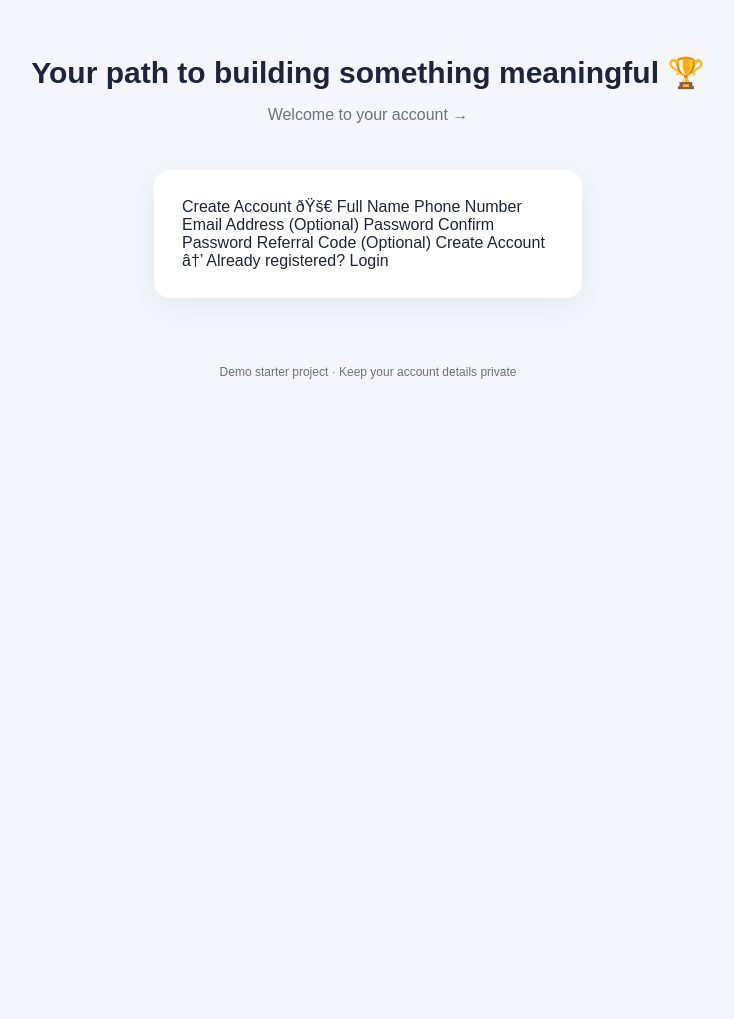
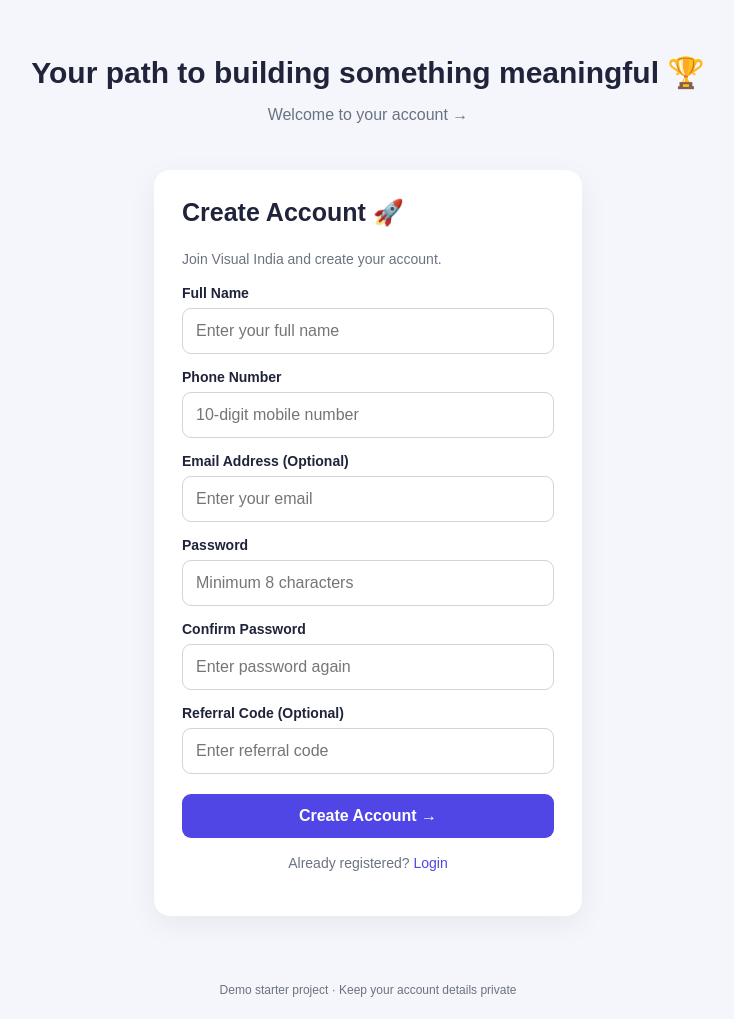
Before and after one commit to utpalhaldea/Indian-cash, a Flask app: page /register in a window 1280 px wide. Shown: the part 63-1082 px from the top of the page, without its empty margins (272-1006 px from the left). Before the commit the page ends 442 px from the top, so only its background shows below. Run offline with Flask 3, Linux system fonts and the light colour scheme.

Commit message:
Revamp register.html for better user experience

```diff
--- a/templates/register.html
+++ b/templates/register.html
@@ -1,7 +1,80 @@
-{% extends "base.html" %} {% block title %}Create Account Â· Visual India{% endblock %} {% block content %}
-Create Account ðŸš€
+{% extends "base.html" %}
 
-Full Name Phone Number Email Address (Optional) Password Confirm Password Referral Code (Optional)  Create Account â†’
-Already registered? Login
+{% block title %}Create Account · Visual India{% endblock %}
 
+{% block content %}
+<h2>Create Account 🚀</h2>
+<p class="muted">Join Visual India and create your account.</p>
+
+<form method="POST" action="{{ url_for('register') }}">
+    <label for="full_name">Full Name</label>
+    <input
+        type="text"
+        id="full_name"
+        name="full_name"
+        placeholder="Enter your full name"
+        minlength="2"
+        autocomplete="name"
+        required
+    >
+
+    <label for="phone">Phone Number</label>
+    <input
+        type="tel"
+        id="phone"
+        name="phone"
+        placeholder="10-digit mobile number"
+        inputmode="numeric"
+        pattern="[0-9]{10}"
+        maxlength="10"
+        autocomplete="tel"
+        required
+    >
+
+    <label for="email">Email Address (Optional)</label>
+    <input
+        type="email"
+        id="email"
+        name="email"
+        placeholder="Enter your email"
+        autocomplete="email"
+    >
+
+    <label for="password">Password</label>
+    <input
+        type="password"
+        id="password"
+        name="password"
+        placeholder="Minimum 8 characters"
+        minlength="8"
+        autocomplete="new-password"
+        required
+    >
+
+    <label for="confirm_password">Confirm Password</label>
+    <input
+        type="password"
+        id="confirm_password"
+        name="confirm_password"
+        placeholder="Enter password again"
+        minlength="8"
+        autocomplete="new-password"
+        required
+    >
+
+    <label for="referral_code">Referral Code (Optional)</label>
+    <input
+        type="text"
+        id="referral_code"
+        name="referral_code"
+        placeholder="Enter referral code"
+    >
+
+    <button type="submit">Create Account →</button>
+</form>
+
+<p class="center muted">
+    Already registered?
+    <a class="link" href="{{ url_for('login') }}">Login</a>
+</p>
 {% endblock %}
```
